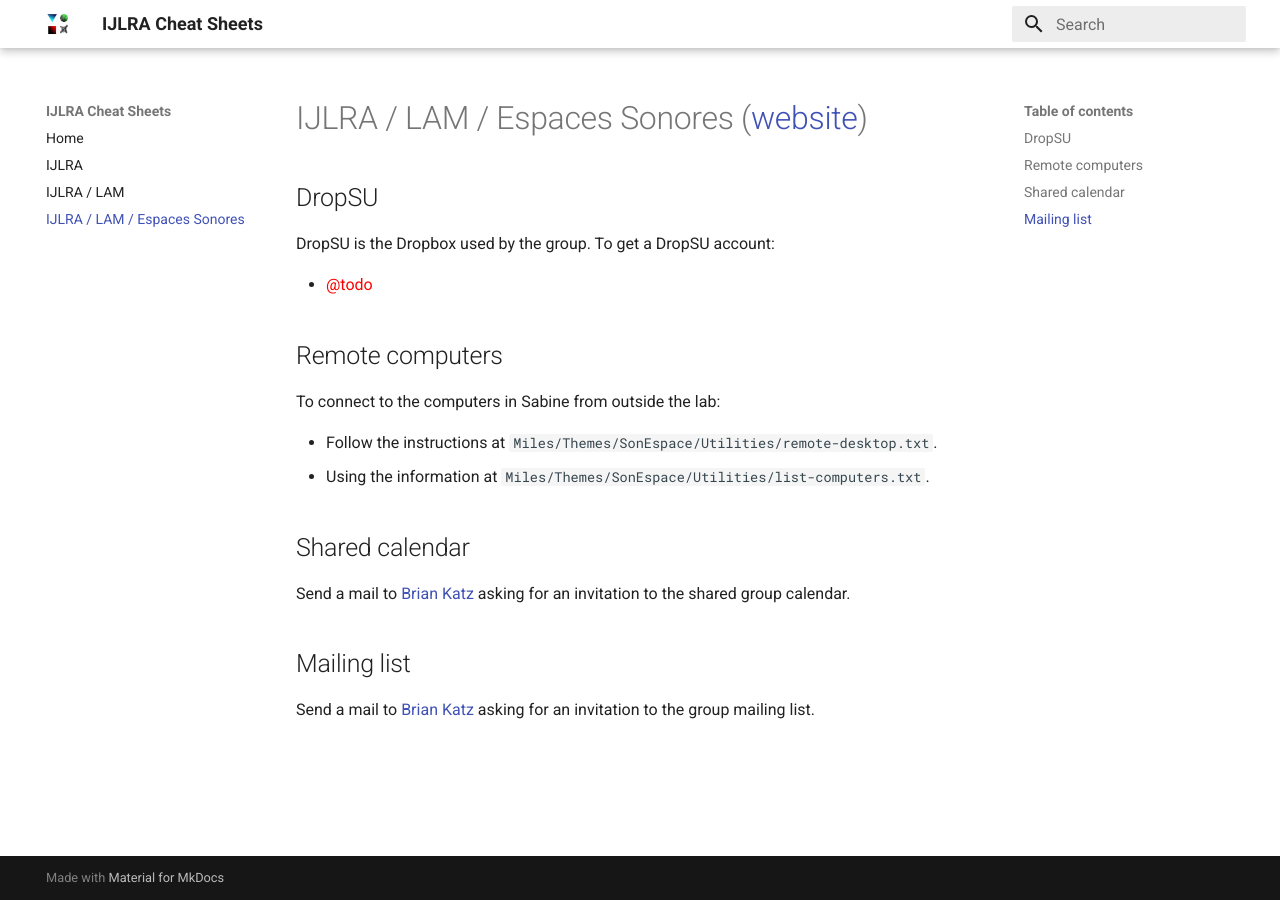
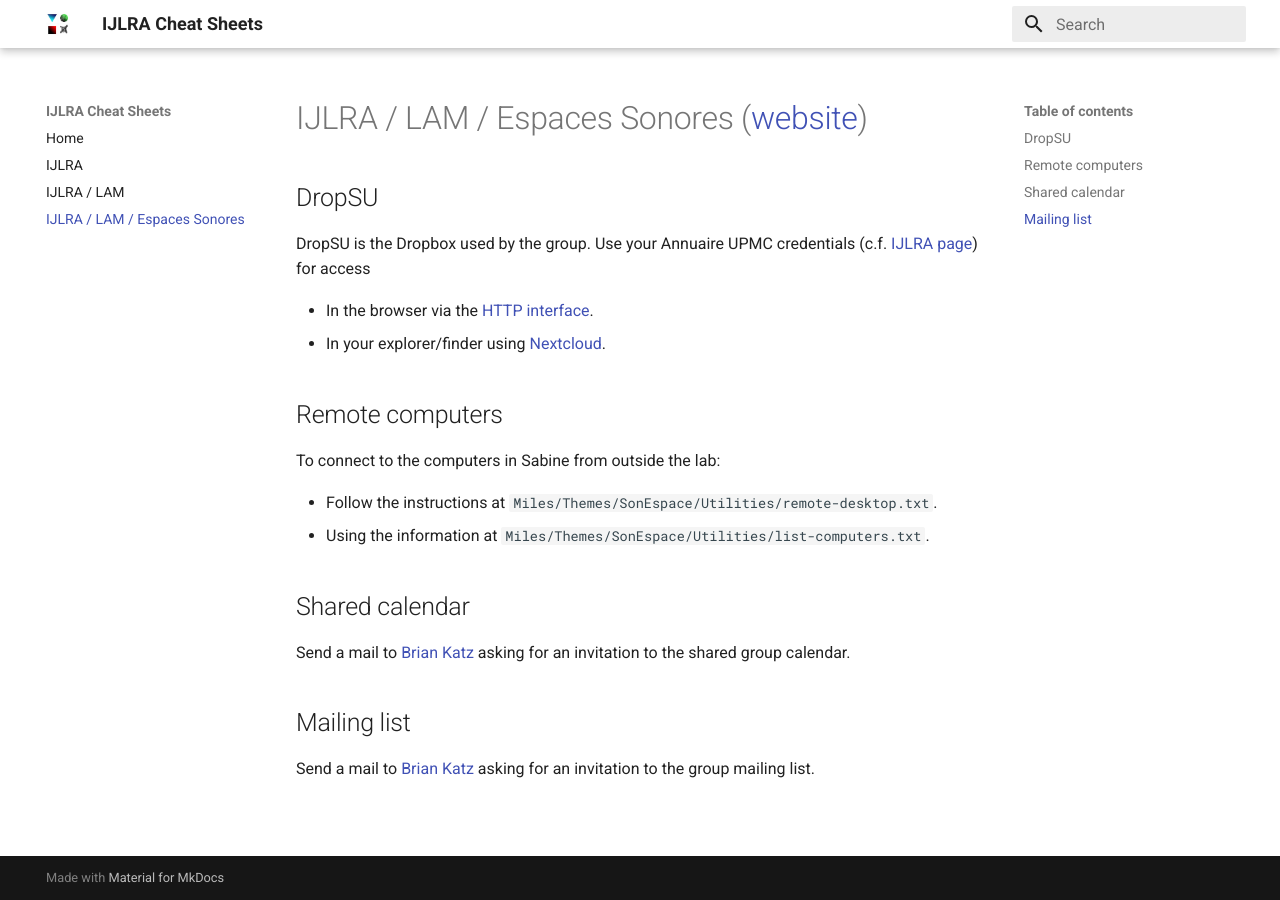
Before and after one commit to LAM-IJLRA/ijlra_cheat_sheets, an MkDocs documentation site: the page built from docs/lam-es.md, in a window 1280 px wide. Built offline with MkDocs 1.6.1 and Material for MkDocs 9.7.7, drawn with Linux system fonts in a browser that asks for light colours.

```diff
--- a/docs/lam-es.md
+++ b/docs/lam-es.md
@@ -2,9 +2,10 @@
 
 ## DropSU
 
-DropSU is the Dropbox used by the group. To get a DropSU account:
+DropSU is the Dropbox used by the group. Use your Annuaire UPMC credentials (c.f. [IJLRA page](/ijlra)) for access
 
-- <span style="color:red">@todo</span>
+- In the browser via the [HTTP interface](https://dropsu.sorbonne-universite.fr).
+- In your explorer/finder using [Nextcloud](https://nextcloud.com/).
 
 
 ## Remote computers
--- a/mkdocs.yml
+++ b/mkdocs.yml
@@ -15,5 +15,22 @@ theme:
 
     # material specific options
     palette:
-      # primary: blue grey
-      primary: white
+        # primary: blue grey
+        primary: white
+
+    font:
+        text: Roboto
+        code: Roboto Mono
+
+    # features:
+    #     - header.autohide
+
+    copyright: Copyright &copy; 2016 - 2020 Martin Donath
+
+    # extra:
+    #     social:
+    #         - icon: fontawesome/brands/twitter
+    #           link: https://twitter.com/squidfunk
+    #           name: squidfunk on Twitter
+    #     # copyright: 2022 David Poirier-Q.
+    #     generator: false # remove mention "made with material for mkdocs"
```
Also changed, not shown: README.md (+1 -1 lines), docs/ijlra.md (+14 -6 lines), docs/index.md (+1 -1 lines).
